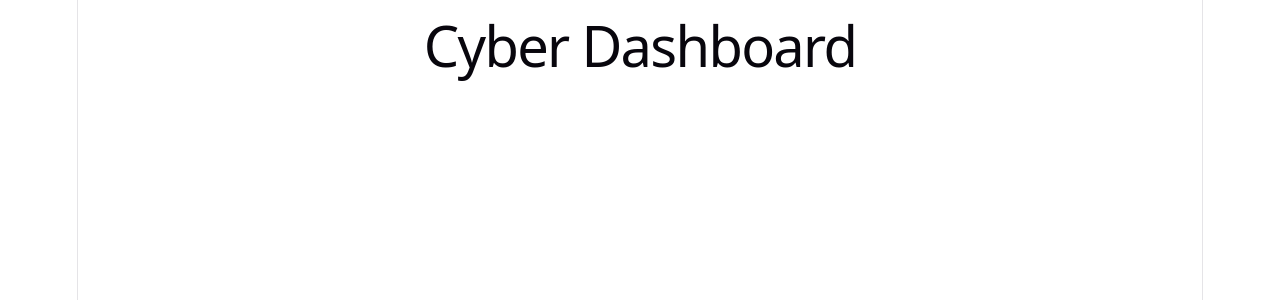
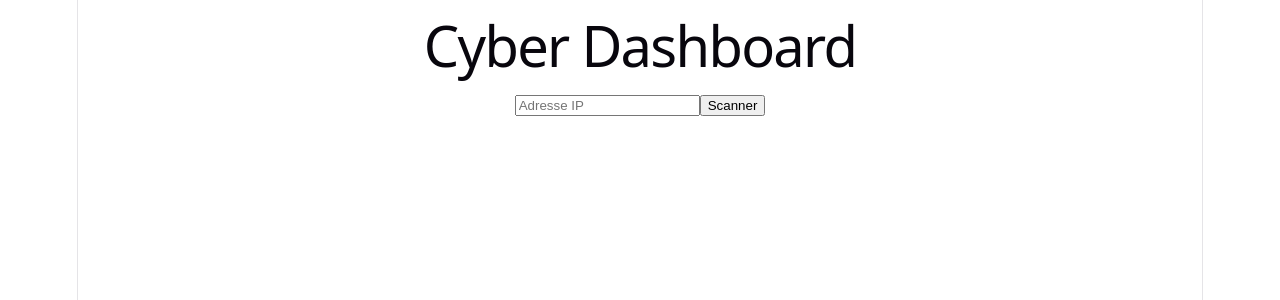
Before and after one commit to mcharbi00/cyber-dashboard, a React app in the folder frontend/: page / in a window 1280 px wide. Shown: the top 300 px of the page. Built offline with nearby package versions, Linux system fonts and the light colour scheme; the HTML template or start-up script is replaced by a standard one.

Commit message:
ajout du scan réseau avec React et FastAPI

```diff
--- a/frontend/src/App.jsx
+++ b/frontend/src/App.jsx
@@ -2,18 +2,50 @@ import { useEffect, useState } from "react";
 
 function App() {
   const [message, setMessage] = useState("");
-
+  const [ip, setIp] = useState("");
+  const [ports, setPorts] = useState([]);
   useEffect(() => {
     fetch("http://127.0.0.1:8000/")
       .then((res) => res.json())
       .then((data) => setMessage(data.message));
   }, []);
+  const scanIP = async () => {
 
+    const response = await fetch("http://127.0.0.1:8000/scan", {
+      method: "POST",
+      headers: {
+        "Content-Type": "application/json",
+      },
+      body: JSON.stringify({ ip }),
+    });
+
+    const data = await response.json();
+
+    setPorts(data.open_ports);
+  };
   return (
     <div>
-      <h1>Cyber Dashboard</h1>
-      <p>{message}</p>
-    </div>
+  <h1>Cyber Dashboard</h1>
+
+  <input
+    type="text"
+    placeholder="Adresse IP"
+    value={ip}
+    onChange={(e) => setIp(e.target.value)}
+  />
+
+  <button onClick={scanIP}>
+    Scanner
+  </button>
+
+  <ul>
+    {ports.map((port) => (
+      <li key={port}>
+        Port {port} ouvert
+      </li>
+    ))}
+  </ul>
+</div>
   );
 }
 
```
Also changed, not shown: 1 other file (tests, documents, lock files or other folders).
